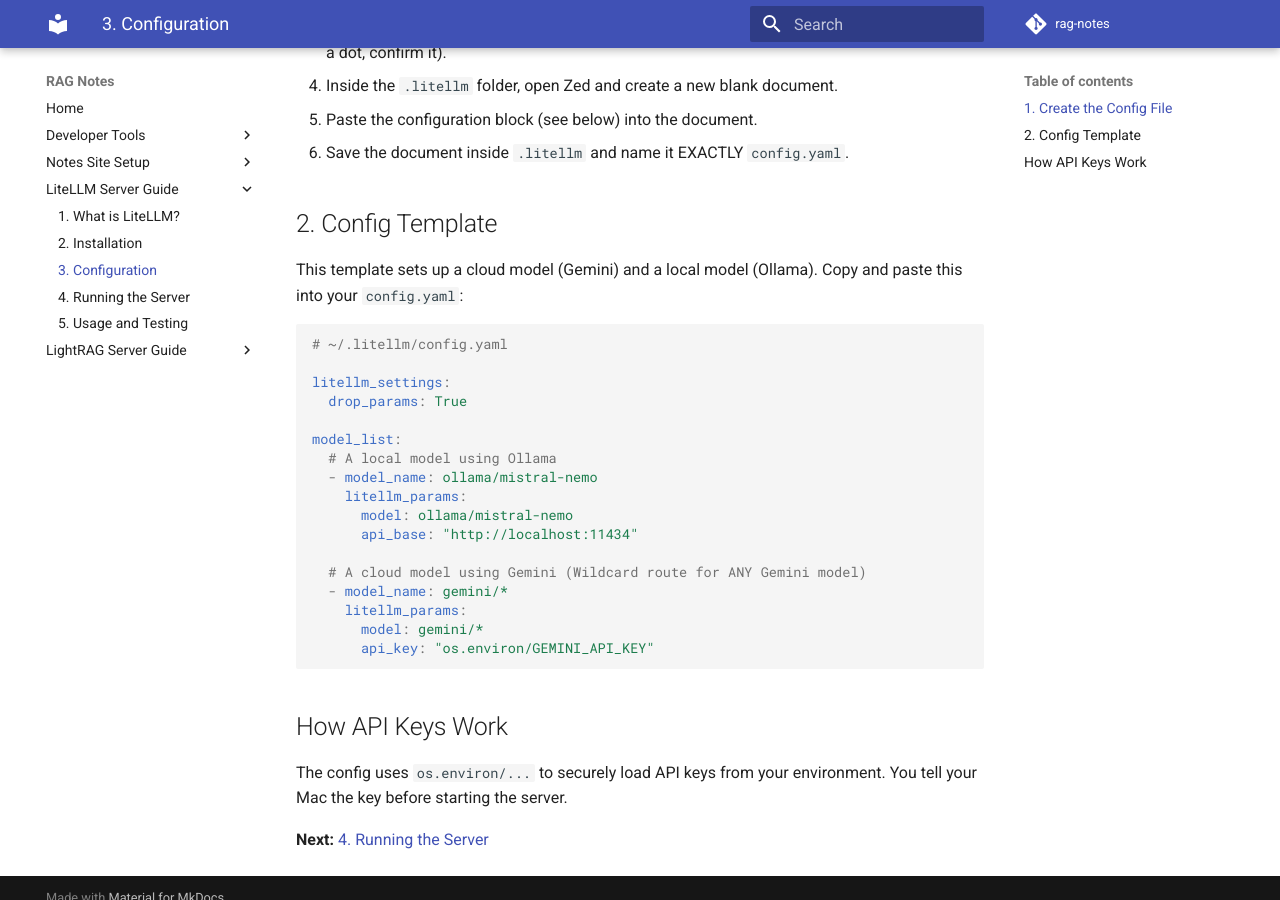
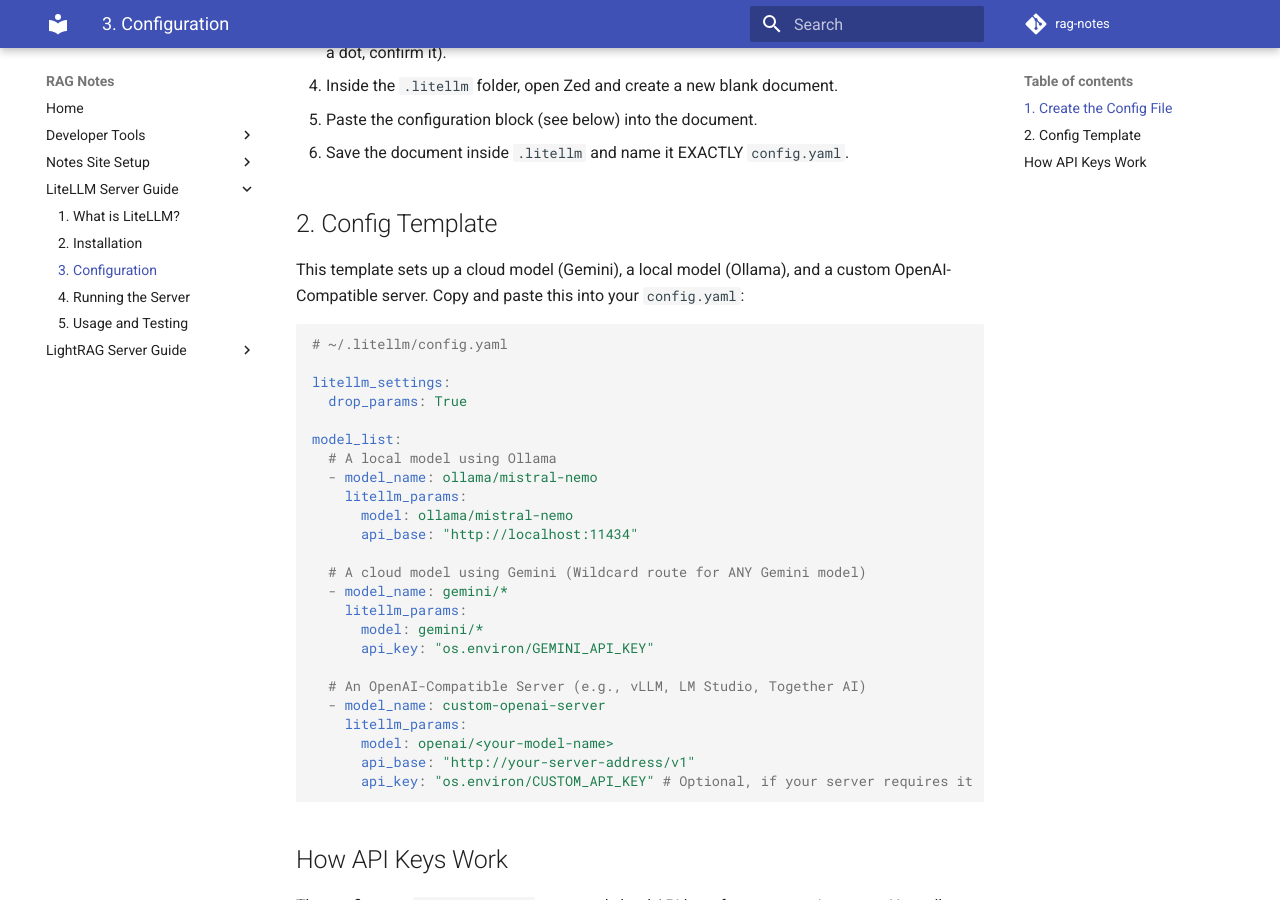
Before and after one commit to kbhatiya999/rag-notes, an MkDocs documentation site: the page built from docs/litellm/3-configuration.md, in a window 1280 px wide and 900 px high, scrolled down 375 px. Built offline with MkDocs 1.6.1 and Material for MkDocs 9.7.7, drawn with Linux system fonts in a browser that asks for light colours; comment, search, counter and statistics services are not loaded.

Commit message:
Added configuration template for OpenAI-Compatible servers to LiteLLM docs.

````diff
--- a/docs/litellm/3-configuration.md
+++ b/docs/litellm/3-configuration.md
@@ -13,7 +13,7 @@
 
 ## 2. Config Template
 
-This template sets up a cloud model (Gemini) and a local model (Ollama). Copy and paste this into your `config.yaml`:
+This template sets up a cloud model (Gemini), a local model (Ollama), and a custom OpenAI-Compatible server. Copy and paste this into your `config.yaml`:
 
 ```yaml
 # ~/.litellm/config.yaml
@@ -33,6 +33,13 @@
     litellm_params:
       model: gemini/*
       api_key: "os.environ/GEMINI_API_KEY"
+
+  # An OpenAI-Compatible Server (e.g., vLLM, LM Studio, Together AI)
+  - model_name: custom-openai-server
+    litellm_params:
+      model: openai/<your-model-name>
+      api_base: "http://your-server-address/v1"
+      api_key: "os.environ/CUSTOM_API_KEY" # Optional, if your server requires it
 ```
 
 ## How API Keys Work
````
Also changed, not shown: docs/litellm/4-running-the-server.md (+1 -0 lines).
